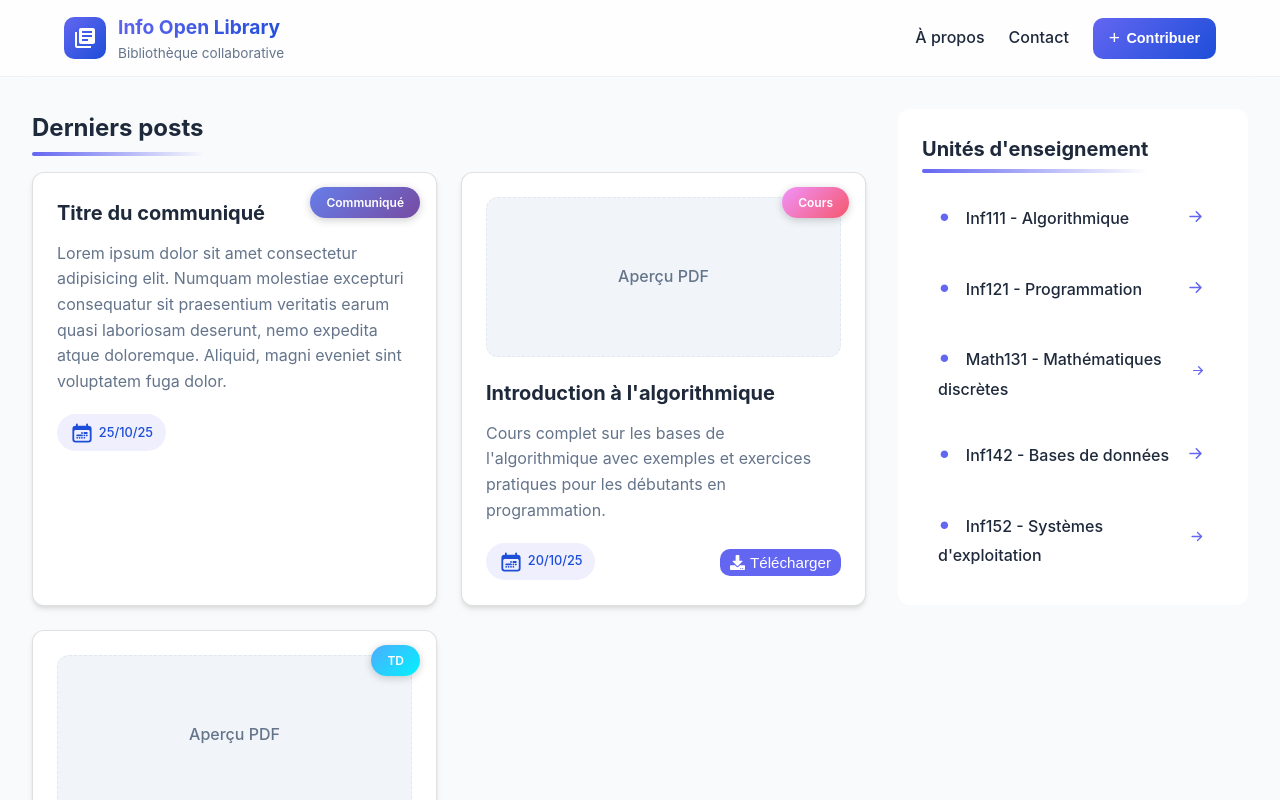
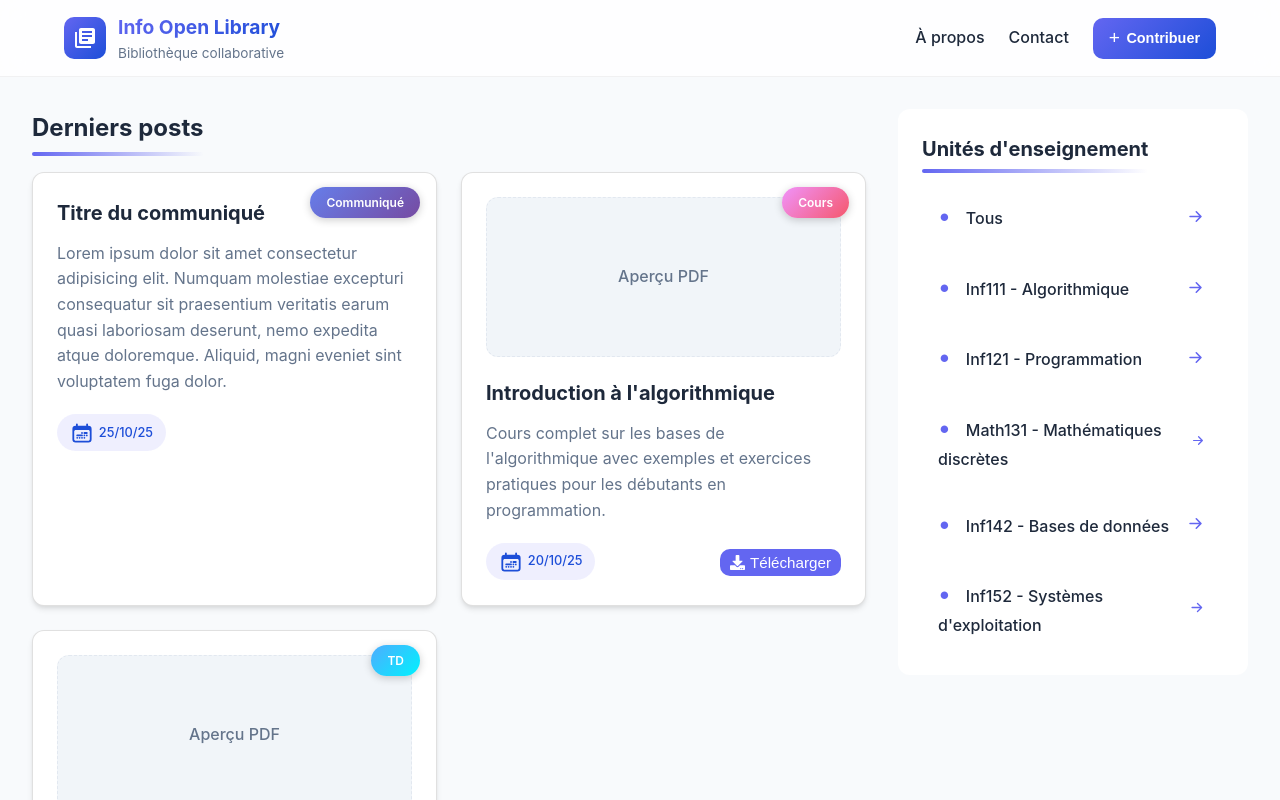
Before and after one commit to eren-the-coder/uy1_open_library, a React (Vite) app: page / in a window 1280 px wide. Shown: the top 800 px of the page. Built offline with nearby package versions, Linux system fonts and the light colour scheme.

Commit message:
style: add "Tous" teaching unit

```diff
--- a/src/components/TeachingUnits/TeachingUnits.tsx
+++ b/src/components/TeachingUnits/TeachingUnits.tsx
@@ -3,6 +3,7 @@ import { BsArrowRightShort } from 'react-icons/bs';
 
 const TeachingUnits = () => {
   const units = [
+    "Tous",
     "Inf111 - Algorithmique",
     "Inf121 - Programmation",
     "Math131 - Mathématiques discrètes",
```
